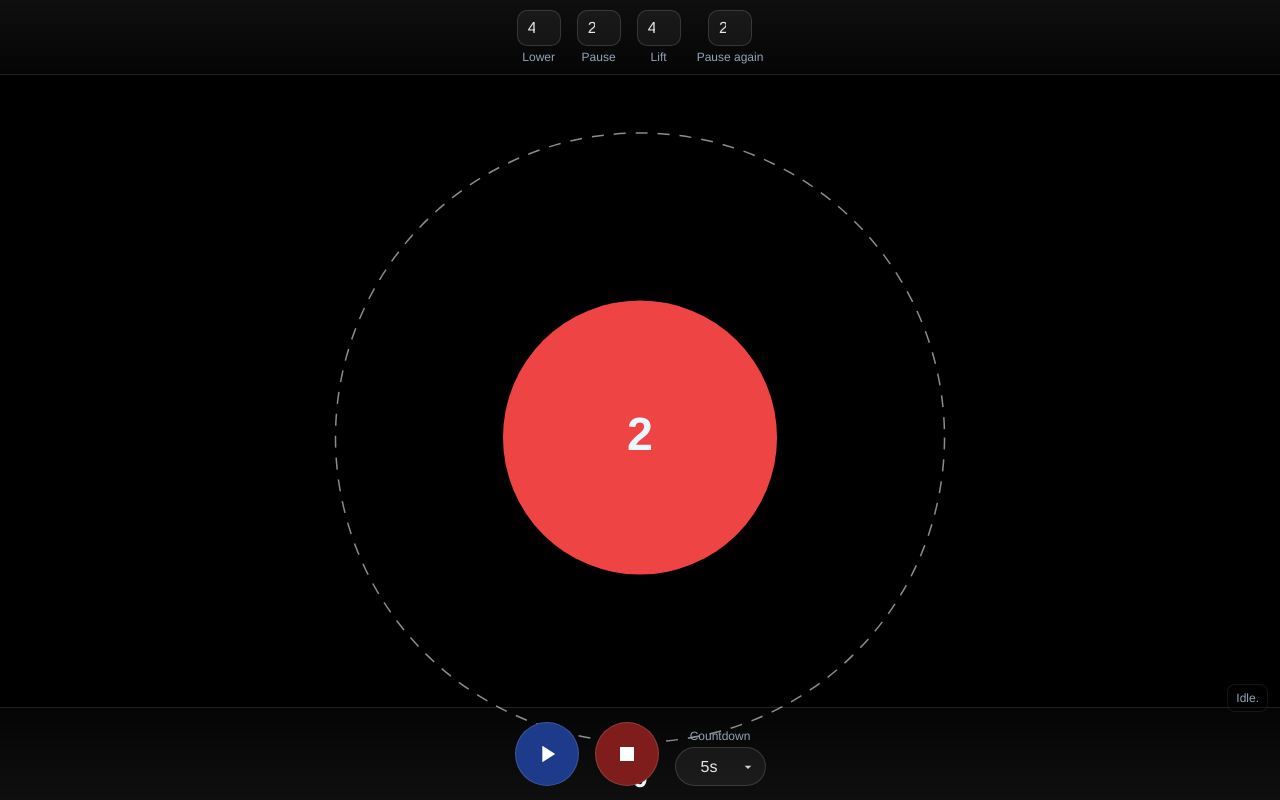
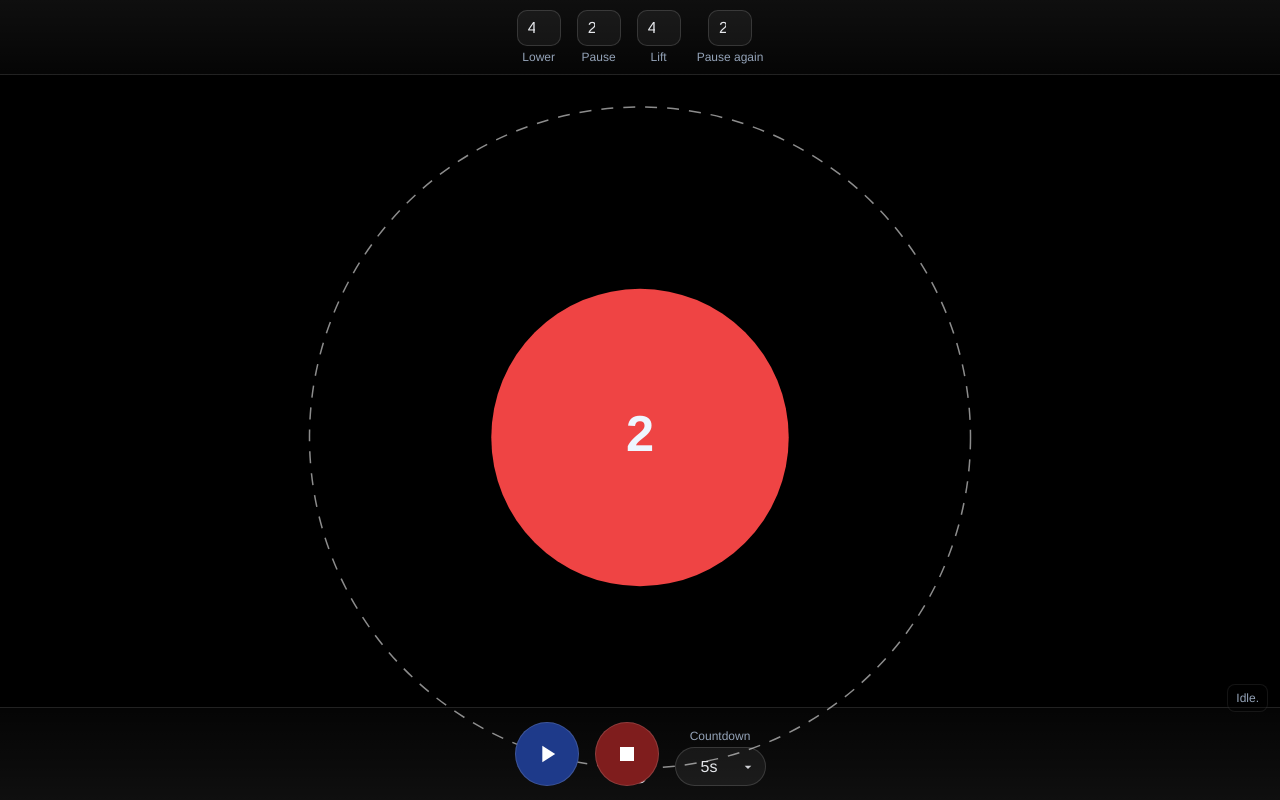
Before and after one commit to awrmnko1/tempoapp, a plain HTML site: page index.html in a window 1280 px wide. Drawn offline with Linux system fonts and the light colour scheme.

Commit message:
Update index.html

```diff
--- a/index.html
+++ b/index.html
@@ -30,7 +30,16 @@
     /* Center stage */
     .stage-wrap{ position:relative; flex:1 1 auto; min-height:320px; }
     #stage{ width:100%; height:100%; display:block; }
-    #cycleCounter{ position:absolute; left:50%; transform:translateX(-50%); font-size:28px; font-weight:700; color:#eef6ff; pointer-events:none; }
+   #cycleCounter{
+  position:absolute;
+  left:50%;
+  transform:translateX(-50%);
+  bottom:10px;         /* sit inside the canvas area */
+  font-size:28px;
+  font-weight:700;
+  color:#eef6ff;
+  pointer-events:none;
+}
 
     /* Bottom buttons */
     .buttons{ position:fixed; left:0; right:0; bottom:0; display:flex; gap:16px; justify-content:center; align-items:flex-end; padding:14px calc(14px + env(safe-area-inset-bottom)); border-top:1px solid rgba(255,255,255,.08); background:linear-gradient(0deg, rgba(255,255,255,.06), rgba(255,255,255,.02)); }
@@ -135,18 +144,17 @@
     }
 
 function resize(){
-      // Use visual viewport height on mobile for true on-screen space
-      const vh = (window.visualViewport && window.visualViewport.height)
-        ? Math.round(window.visualViewport.height)
-        : window.innerHeight;
+  // Use visual viewport on mobile to avoid Safari UI chrome jumps
+  const vv = window.visualViewport;
+  const vh = vv && vv.height ? Math.round(vv.height) : window.innerHeight;
 
   const controlsEl = document.querySelector('.controls');
   const buttonsEl = document.querySelector('.buttons');
-      const topH = controlsEl ? controlsEl.clientHeight : 0;
-      const bottomH = buttonsEl ? buttonsEl.clientHeight : 0;
+  const topH = controlsEl ? Math.ceil(controlsEl.getBoundingClientRect().height) : 0;
+  const bottomH = buttonsEl ? Math.ceil(buttonsEl.getBoundingClientRect().height) : 0;
 
-      // Height available between top and bottom bars so the circle is equidistant
-      const availableH = Math.max(200, vh - topH - bottomH);
+  // Height strictly between the bars; guard for tiny screens
+  const availableH = Math.max(240, vh - topH - bottomH);
   stageWrap.style.height = availableH + 'px';
 
   dpr = Math.min(window.devicePixelRatio||1, 2);
@@ -156,11 +164,13 @@
   canvas.width = Math.floor(viewW*dpr);
   canvas.height = Math.floor(viewH*dpr);
   ctx.setTransform(dpr,0,0,dpr,0,0);
+}
 
-      const baseRadius = Math.min(viewW,viewH)*0.42;
-      cycleCounterEl.style.top = (viewH/2 + baseRadius + 20) + 'px';
+    window.addEventListener('resize', ()=>{ resize(); draw(performance.now()); }, {passive:true});
+if (window.visualViewport) {
+  window.visualViewport.addEventListener('resize', ()=>{ resize(); draw(performance.now()); }, {passive:true});
+  window.visualViewport.addEventListener('scroll',  ()=>{ resize(); draw(performance.now()); }, {passive:true});
 }
-    window.addEventListener('resize', ()=>{ resize(); draw(performance.now()); }, {passive:true});
 
     function loop(ts){
       if(!running) return;
@@ -204,7 +214,13 @@
         ctx.restore(); return;
       }
 
-      const outlineR=Math.min(viewW,viewH)*0.42;
+      // Compute an outline radius that ALWAYS fits and leaves space for the counter
+const margin = 12;     // interior breathing room
+const counterH = 40;   // space so the counter is visible above the bottom
+const maxRByH = Math.max(40, (viewH - counterH - margin*2)/2);
+const maxRByW = Math.max(40, (viewW - margin*2)/2);
+const outlineR = Math.min(maxRByH, maxRByW);
+
       const radius=outlineR*scale;
       ctx.save(); ctx.setLineDash([12,10]); ctx.lineDashOffset=dashOffset; ctx.lineWidth=1.5; ctx.strokeStyle='rgba(255,255,255,0.55)';
       ctx.beginPath(); ctx.arc(0,0,outlineR,0,Math.PI*2); ctx.stroke(); ctx.restore();
```
Lines whose indentation alone changed are shown as unchanged.
